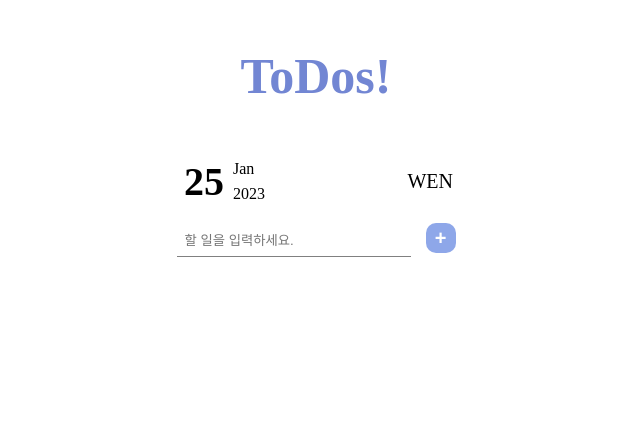
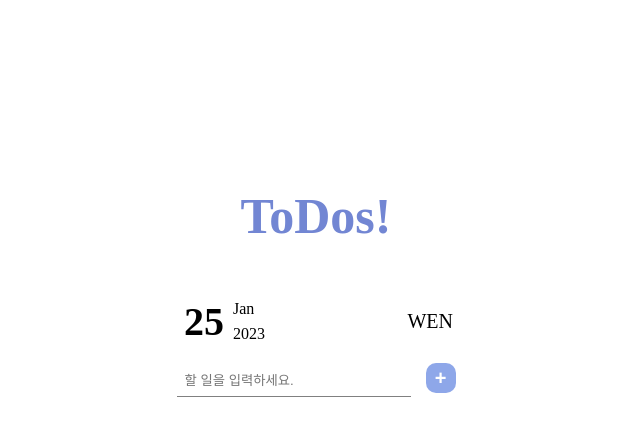
Before and after one commit to haejinyun/ToDoList, a React (Create React App) app: page / in a window 1280 px wide. Shown: the part 103-534 px from the top of the page, without its empty margins (324-964 px from the left). Built offline with nearby package versions, Linux system fonts and the light colour scheme.

Commit message:
style: css 수정

```diff
--- a/src/components/InputPart.js
+++ b/src/components/InputPart.js
@@ -32,7 +32,6 @@ function InputPart() {
 	};
 	return (
 		<>
-			<S.back>
 			<form
 				onSubmit={(e) => {
 					//엔더 및 버튼을 누르면 실행.
@@ -52,7 +51,6 @@ function InputPart() {
 					<S.submitBtn type='submit' value='+' />
 				</>
 			</form>
-			</S.back>
 		</>
 	);
 }
--- a/src/components/Title.js
+++ b/src/components/Title.js
@@ -1,44 +1,7 @@
 import * as S from './index.styled';
 
 function Title() {
-	let now = new Date(); // 현재 날짜 및 시간.
-	let todayMonth = now.toLocaleString('en-US', { month: 'short' });
-	let todoDate = now.getDate();
-	let todoYear = now.getFullYear();
-	const week = ['SUN', 'MON', 'TUE', 'WEN', 'THU', 'FRI', 'SAT'];
-	let dayOfWeek = week[now.getDay()];
-	// let hour = now.getHours();
-	// let minutes = now.getMinutes();
-
-	return (
-		<>
-			<S.title>ToDos!</S.title>
-			<S.tableSet>
-				<tr>
-					<S.tdSet pos='center' bozsize='50px' size='40px' fontweight='bolder' rowSpan='2'>
-						{todoDate}
-					</S.tdSet>
-					<S.tdSet rowspan='1' pos='left'>
-						{todayMonth}
-					</S.tdSet>
-					<S.tdSet verpos='center' rowSpan='2' pos='right' size='20px'>
-						{dayOfWeek}
-					</S.tdSet>
-				</tr>
-
-				<tr>
-					<S.tdSet pos='left'>{todoYear}</S.tdSet>
-				</tr>
-			</S.tableSet>
-		</>
-	);
+	return <S.title>ToDos!</S.title>;
 }
 
 export default Title;
-
-//tr, td => tbody로 감싸고
-// th => thead로 감싼다 ????? 개소리야~~~
-// tr 아래 td 만 가능한가
-// tr애 대한 내용을 적는 태그이기에??
-// tr => 행
-// td => duf
--- /dev/null
+++ b/src/components/TodoCalender.js
@@ -0,0 +1,41 @@
+import * as S from './index.styled';
+
+function TodoCalender() {
+	let now = new Date(); // 현재 날짜 및 시간.
+	let todayMonth = now.toLocaleString('en-US', { month: 'short' });
+	let todoDate = now.getDate();
+	let todoYear = now.getFullYear();
+	const week = ['SUN', 'MON', 'TUE', 'WEN', 'THU', 'FRI', 'SAT'];
+	let dayOfWeek = week[now.getDay()];
+	// let hour = now.getHours();
+	// let minutes = now.getMinutes();
+
+	return (
+		<S.tableSet>
+			<tr>
+				<S.tdSet pos='center' bozsize='50px' size='40px' fontweight='bolder' rowSpan='2'>
+					{todoDate}
+				</S.tdSet>
+				<S.tdSet rowspan='1' pos='left'>
+					{todayMonth}
+				</S.tdSet>
+				<S.tdSet verpos='center' rowSpan='2' pos='right' size='20px'>
+					{dayOfWeek}
+				</S.tdSet>
+			</tr>
+
+			<tr>
+				<S.tdSet pos='left'>{todoYear}</S.tdSet>
+			</tr>
+		</S.tableSet>
+	);
+}
+
+export default TodoCalender;
+
+//tr, td => tbody로 감싸고
+// th => thead로 감싼다 ????? 개소리야~~~
+// tr 아래 td 만 가능한가
+// tr애 대한 내용을 적는 태그이기에??
+// tr => 행
+// td => duf
--- a/src/components/index.styled.js
+++ b/src/components/index.styled.js
@@ -1,11 +1,5 @@
 import styled from 'styled-components';
 // import { BsTrashFill } from 'react-icons/bs';
-
-export const back = styled.div`
-	display: flex;
-	justify-content: center;
-	margin: 0 auto;
-`;
 
 export const inputBox = styled.input`
 	width: 224px;
@@ -18,10 +12,8 @@ export const inputBox = styled.input`
 `;
 
 export const title = styled.p`
-	margin-top: 150px;
 	font-size: 50px;
 	color: rgb(114, 134, 211);
-	text-align: center;
 	font-weight: bolder;
 `;
 
@@ -42,20 +34,16 @@ export const submitBtn = styled.input`
 `;
 
 export const allListsbox = styled.ul`
-	width: 300px;
 	margin-top: 30px;
-	margin-left: auto;
-	margin-right: auto;
+	list-style: none;
+	padding-left: 0;
 `;
 
 export const listbox = styled.li`
-	/* display: flex;
-	flex-wrap: wrap;
-	flex-direction: row; */
-	width: 250px;
-	margin-top: 10px;
 	display: flex;
-	margin-bottom: 10px;
+	width: 280px;
+	margin: 10px 0;
+	align-items: center;
 `;
 
 export const todoitem = styled.div`
@@ -79,7 +67,6 @@ export const check = styled.input`
 `;
 
 export const tableSet = styled.table`
-	margin: 0 auto;
 	width: 280px;
 	text-align: center;
 	margin-bottom: 15px;
--- a/src/page/Home.js
+++ b/src/page/Home.js
@@ -1,14 +1,26 @@
+import styled from 'styled-components';
 import InputPart from '../components/InputPart';
 import Title from '../components/Title';
+import TodoCalender from '../components/TodoCalender';
 import ToDoListPart from '../components/ToDoListPart';
+
+const TodoList = styled.div`
+	display: flex;
+	flex-direction: column;
+	align-items: center;
+	margin: 0 auto;
+	width: 80%;
+	margin-top: 240px;
+`;
 
 function Home() {
 	return (
-		<>
+		<TodoList>
 			<Title />
+			<TodoCalender />
 			<InputPart />
 			<ToDoListPart />
-		</>
+		</TodoList>
 	);
 }
 
```
Lines whose indentation alone changed are shown as unchanged.
